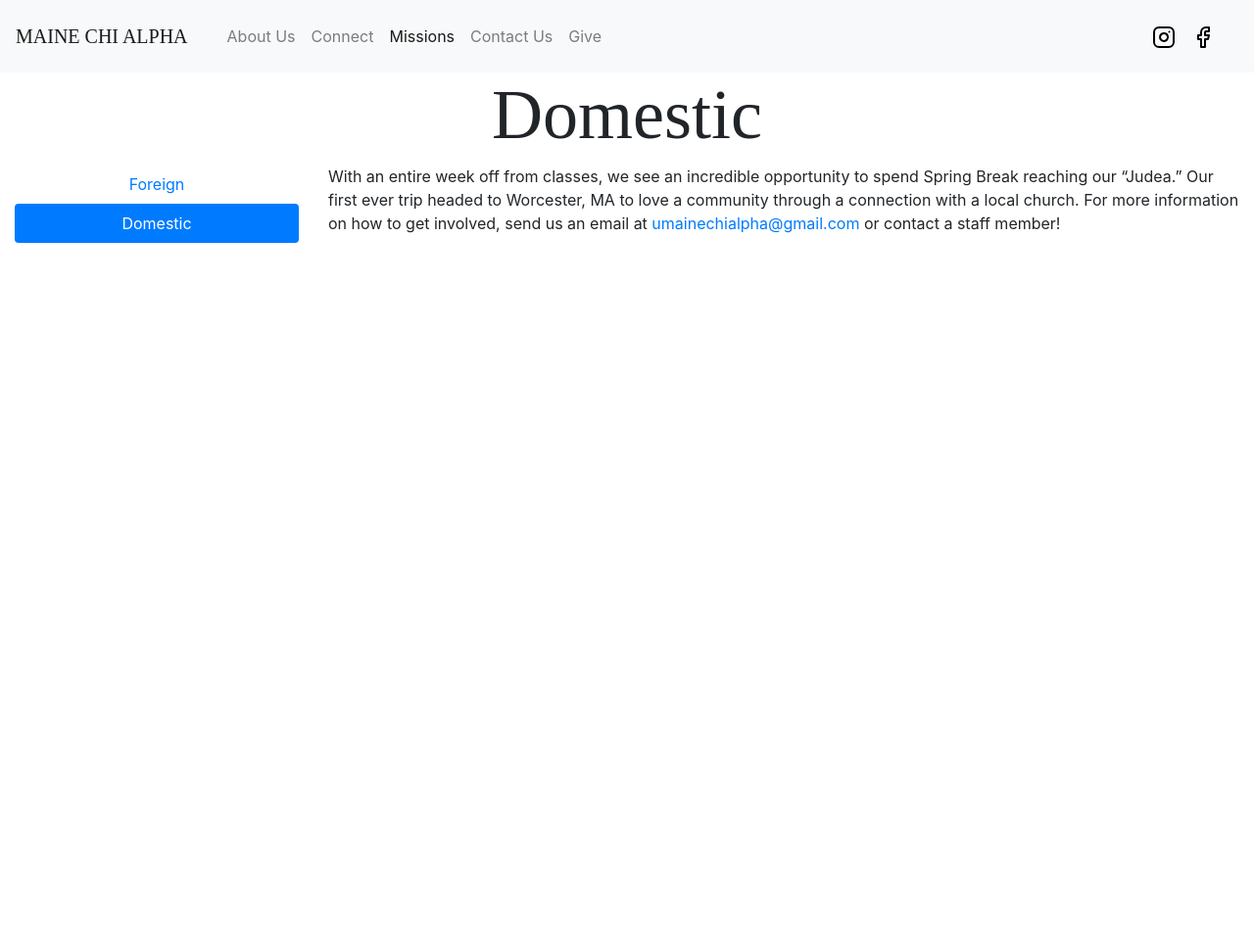
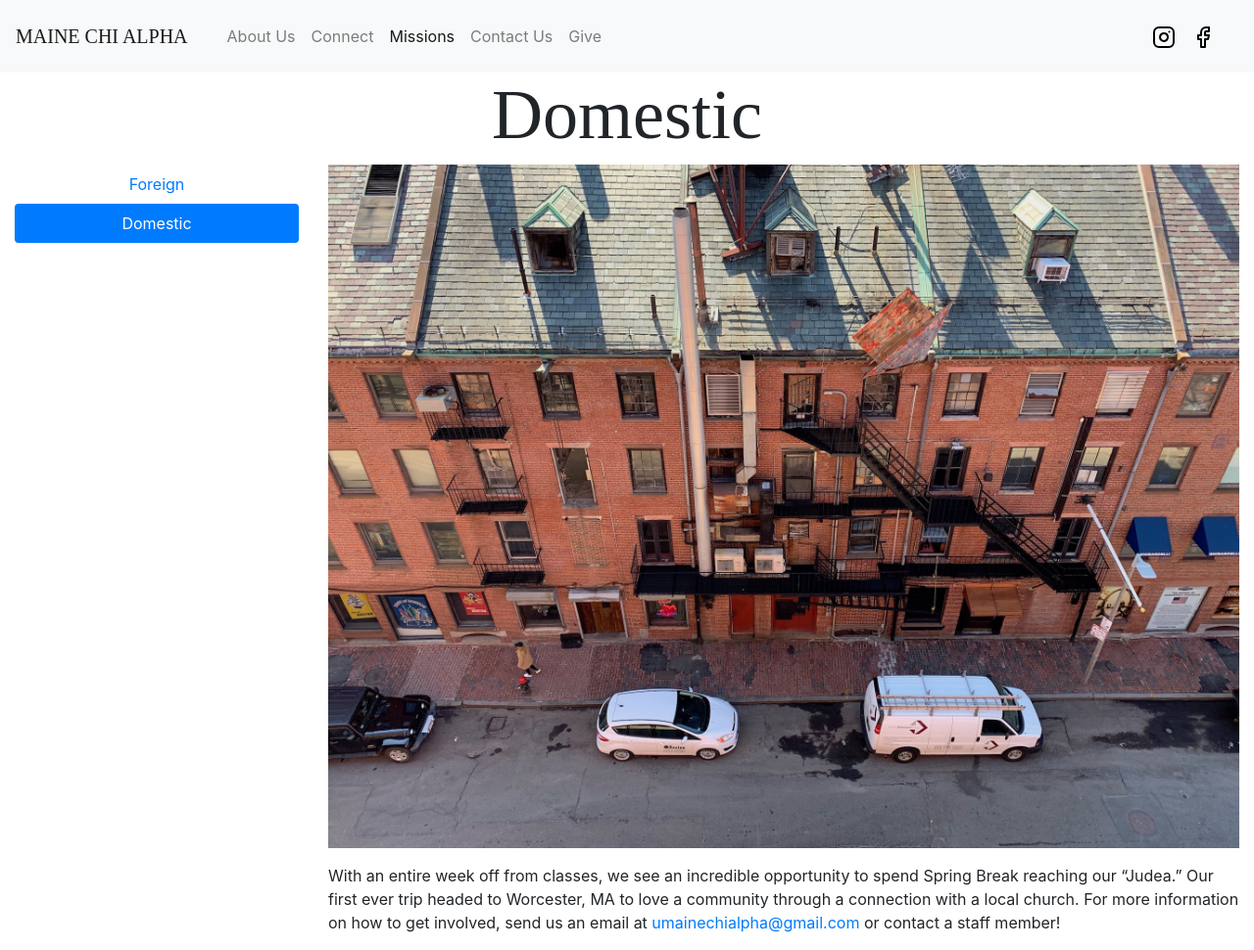
Before and after one commit to mainechialpha/mainechialpha.github.io, a Jekyll site: the page built from domestic.md, in a window 1280 px wide. Shown: the whole page at 98% size. Built offline with Jekyll 4.4.1, drawn with Linux system fonts in a browser that asks for light colours; nearby versions of some CDN libraries; some web fonts are replaced; before the commit the page ends 900 px from its top, so only the background shows below that.

Commit message:
add domestic image ;

```diff
--- a/domestic.md
+++ b/domestic.md
@@ -4,4 +4,6 @@ title: Domestic
 permalink: /domestic/
 ---
 
+<img src="{{ site.url }}/images/domestic.jpg" class="img-fluid" alt="MAINE CHI ALPHA">
+
 With an entire week off from classes, we see an incredible opportunity to spend Spring Break reaching our "Judea." Our first ever trip headed to Worcester, MA to love a community through a connection with a local church. For more information on how to get involved, send us an email at [umainechialpha@gmail.com](mailto:umainechialpha@gmail.com) or contact a staff member!
```
Also changed, not shown: images/domestic.jpg (added), 2 other files.
